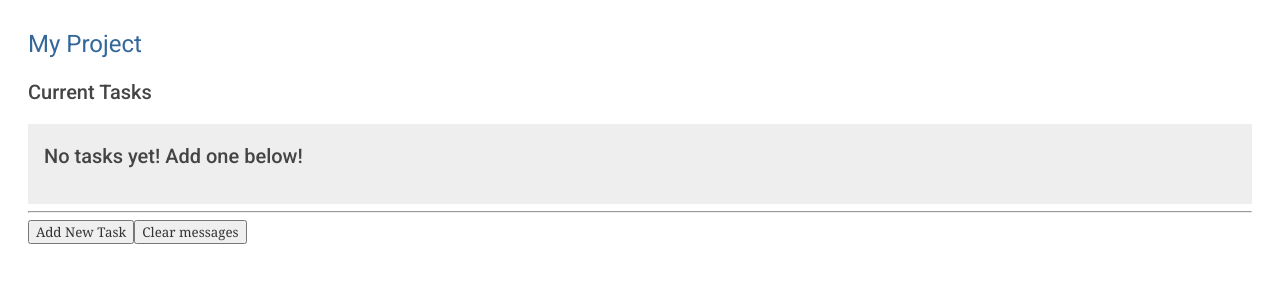
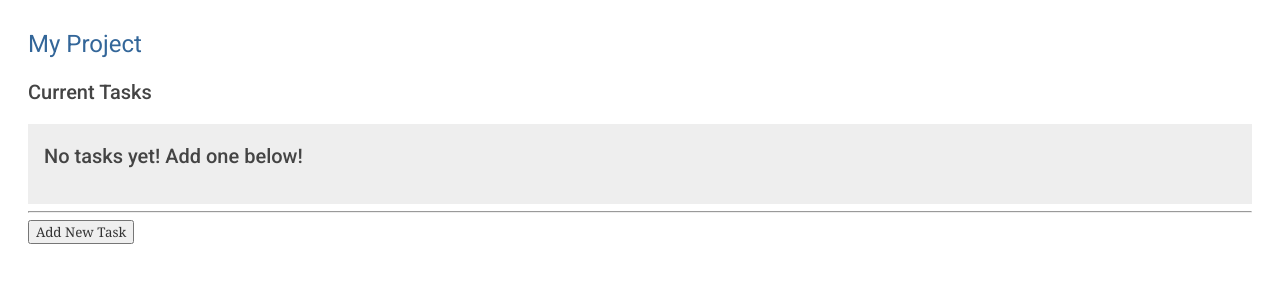
Before and after one commit to rholop/Thesis-Project, an Angular app: page /list-maker in a window 1280 px wide. Shown: the top 300 px of the page. Built offline with nearby package versions, Linux system fonts and the light colour scheme.

Commit message:
comments removed / fixed

```diff
--- a/src/app/task-list-container/task-list-container.component.html
+++ b/src/app/task-list-container/task-list-container.component.html
@@ -1,39 +1,16 @@
-<!-- <form [formGroup]="taskForm">
-  <div formArrayName="tasks">
-
-    <div *ngFor="let _ of tasks.controls; let i = index">
-      <!-- The repeated workingTime template
-      <ng-container label="listing" [formGroupName]="i">
-        <mat-label for="name">Task Name: </mat-label>
-        <input
-          matInput
-          id="name"
-          type="text"
-          formControlName="name"
-        />
-
-        <mat-label for="id">Task Status: </mat-label>
-        <input
-          matInput
-          id="id"
-          type="text"
-          formControlName="id"
-        />
-      </ng-container>
-    </div>
-    <button mat-button (click)="addTask()" type="button">
-      + Add a new task
-    </button>
-  </div>
-
+<h2>Current Tasks</h2>
+<div>
+  <app-task-list></app-task-list>
   <hr />
-  <p>Form Status: {{ taskForm.value | json }}</p> -->
-
-  <h2>Current Tasks</h2>
-  <div>
-    <app-task-list></app-task-list>
-    <hr />
-    <button mat-raised-button color="primary" (click)="openDialog()">Add New Task</button>
-    <button mat-raised-button color="primary"  class="clear"
-          (click)="taskService.clear()">Clear messages</button>
-  </div>
+  <button mat-raised-button color="primary" (click)="openDialog()">
+    Add New Task
+  </button>
+  <button *ngIf="taskService.tasks.length"
+    mat-raised-button
+    color="primary"
+    class="clear"
+    (click)="clearTasks()"
+  >
+    Delete all tasks
+  </button>
+</div>
--- a/src/app/task-list-container/task-list-container.component.ts
+++ b/src/app/task-list-container/task-list-container.component.ts
@@ -1,75 +1,28 @@
 import { Component, OnInit, Input } from '@angular/core';
 import { FormBuilder, Validators, FormArray } from '@angular/forms';
 import { MatCard } from '@angular/material/card';
-import {MatFormFieldModule} from '@angular/material/form-field';
+import { MatFormFieldModule } from '@angular/material/form-field';
 import { TaskService } from '../task.service';
 import { Task } from '../task';
-import {MatDialog, MatDialogRef, MAT_DIALOG_DATA} from '@angular/material/dialog';
+import {
+  MatDialog,
+  MatDialogRef,
+  MAT_DIALOG_DATA,
+} from '@angular/material/dialog';
 import { TaskMakerComponent } from '../task-maker/task-maker.component';
 import { Time } from '@angular/common';
 
 @Component({
   selector: 'app-task-list-container',
   templateUrl: './task-list-container.component.html',
-  styleUrls: ['./task-list-container.component.scss']
+  styleUrls: ['./task-list-container.component.scss'],
 })
 export class TaskListContainerComponent implements OnInit {
-
-  // taskForm = this.fb.group({
-  //   tasks: this.fb.array([this.fb.group({
-  //     id: 0,
-  //     name: '',
-  //     priority: -1,
-  //     dueDate: new Date('2019-01-16'),
-  //     status: -1,
-  //     timeNeeded: {hours: -1, minutes: -1},
-  //   })])
-  // });
-
-  // get tasks(): FormArray {
-  //   return this.taskForm.get('tasks') as FormArray;
-  // }
-
-  // get formValue(): Task[] {
-  //   return this.taskForm.value as Task[];
-  // }
-
-  // constructor( private fb: FormBuilder, private taskService: TaskService) { }
-
-  // ngOnInit(): void {
-  //   // this.getTasks();
-  // }
-
-  // // getTasks(): void {
-  // //   this.taskService.getTasks()
-  // //   .subscribe(tasks => this.push(this.fb.group(tasks)));
-  // // }
-
-  // addTask(): void {
-  //   const group = this.fb.group({
-  //     id: '',
-  //     name: '',
-  //     priority: '',
-  //     dueDate: new Date(''),
-  //     status: '',
-  //     timeNeeded: {hours: '', minutes: ''},
-  //   });
-  //   this.tasks.push(group);
-  // }
-  // id: number | undefined;
-  // name: string | undefined;
-  // priority: number | undefined;
-  // dueDate: Date | undefined;
-  // status: number | undefined;
-  // timeNeeded: Time | undefined;
-
   numberOfTasks = 0;
 
   private newTask: Task = new Task();
 
-  dialogSubmitted = false;
-
-  constructor(public dialog: MatDialog, public taskService: TaskService) { }
+  constructor(public dialog: MatDialog, public taskService: TaskService) {}
 
   openDialog(): void {
     const dialogRef = this.dialog.open(TaskMakerComponent, {
@@ -77,21 +30,22 @@ export class TaskListContainerComponent implements OnInit {
       data: this.numberOfTasks,
     });
 
-    dialogRef.afterClosed().subscribe(result => {
+    dialogRef.afterClosed().subscribe((result) => {
       console.log('The dialog was closed');
-      if (result === undefined) {}
-      else {
+      if (result === undefined) {
+      } else {
         this.newTask = new Task(result);
         this.taskService.add(this.newTask);
         this.numberOfTasks++;
-        console.log(typeof(result));
-        this.dialogSubmitted = true;
+        console.log(typeof result);
       }
     });
   }
 
-
-  ngOnInit(): void {
+  clearTasks(): void {
+    this.numberOfTasks = 0;
+    this.taskService.clear();
   }
 
+  ngOnInit(): void {}
 }
--- a/src/app/task-list/task-list.component.html
+++ b/src/app/task-list/task-list.component.html
@@ -1,6 +1,5 @@
 <div *ngIf="taskService.tasks.length">
-
-  <div *ngFor='let message of taskService.tasks'> {{message | json}} </div>
+  <div *ngFor="let message of taskService.tasks">{{ message | json }}</div>
 </div>
 <div *ngIf="taskService.tasks.length == 0">
   <h2>No tasks yet! Add one below!</h2>
--- a/src/app/task-maker/task-maker.component.ts
+++ b/src/app/task-maker/task-maker.component.ts
@@ -1,29 +1,20 @@
 import { Component, Inject, OnInit } from '@angular/core';
-import {MatDialog, MatDialogRef, MAT_DIALOG_DATA} from '@angular/material/dialog';
+import {
+  MatDialog,
+  MatDialogRef,
+  MAT_DIALOG_DATA,
+} from '@angular/material/dialog';
 import { Task } from '../task';
-import {MatFormFieldModule} from '@angular/material/form-field';
+import { MatFormFieldModule } from '@angular/material/form-field';
 import { FormBuilder, Validators, FormArray } from '@angular/forms';
 import { TaskService } from '../task.service';
 
 @Component({
   selector: 'app-task-maker',
   templateUrl: './task-maker.component.html',
-  styleUrls: ['./task-maker.component.scss']
+  styleUrls: ['./task-maker.component.scss'],
 })
 export class TaskMakerComponent {
-  // taskForm = this.fb.group({
-  //   tasks: this.fb.array([this.fb.group({
-  //     id: '',
-  //     name: '',
-  //     priority: -1,
-  //     dueDate: '',
-  //     status: -1,
-  //     timeNeeded: {hours: 0, minutes: 0}
-  //   })])
-  // });
-
-private newTask: Task = new Task();
-numberOfTasks: number | undefined;
 
   taskForm = this.fb.group({
     id: this.data,
@@ -31,45 +22,22 @@ taskForm = this.fb.group({
     priority: -1,
     dueDate: '',
     status: -1,
-      timeNeeded: {hours: 0, minutes: 0}
+    timeNeeded: { hours: 0, minutes: 0 },
   });
 
-  // get tasks(): FormArray {
-  //   return this.taskForm.get('tasks') as FormArray;
-  // }
 
   constructor(
     private fb: FormBuilder,
     public dialogRef: MatDialogRef<TaskMakerComponent>,
-    @Inject(MAT_DIALOG_DATA) public data: number) {}
+    @Inject(MAT_DIALOG_DATA) public data: number
+  ) {}
 
   onNoClick(): void {
     this.dialogRef.close();
   }
 
-  // updateTasks(): void {
-  //   const newTask: Task = {
-  //     id: 0,
-  //     name: '',
-  //     priority: -1,
-  //     dueDate: new Date(),
-  //     status: -1,
-  //     timeNeeded: {hours: 0, minutes: 0}
-  //   };
-  //   this.taskForm.patchValue({
-  //     tasks: newTask,
-  //   });
-  // }
-
-  // addTask(): void {
-  //   console.log('submit');
-  //   this.newTask = new Task(this.taskForm.value);
-  //   this.taskService.add(this.newTask);
-  // }
-
   onSubmit(): void {
     console.warn(this.taskForm.value);
     this.dialogRef.close(this.taskForm.value);
   }
-
 }
```
Also changed, not shown: src/app/task-maker/task-maker.component.html (+0 -33 lines). Lines whose indentation alone changed are shown as unchanged.
